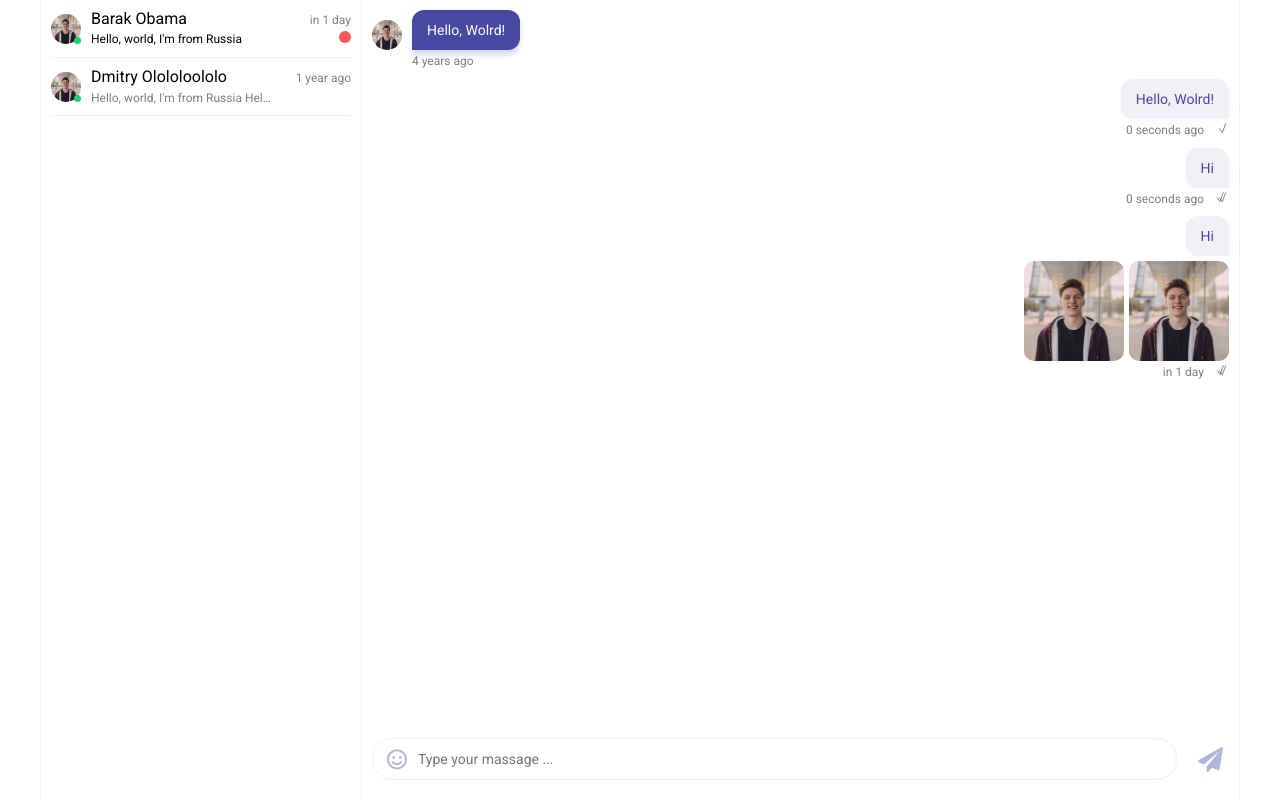
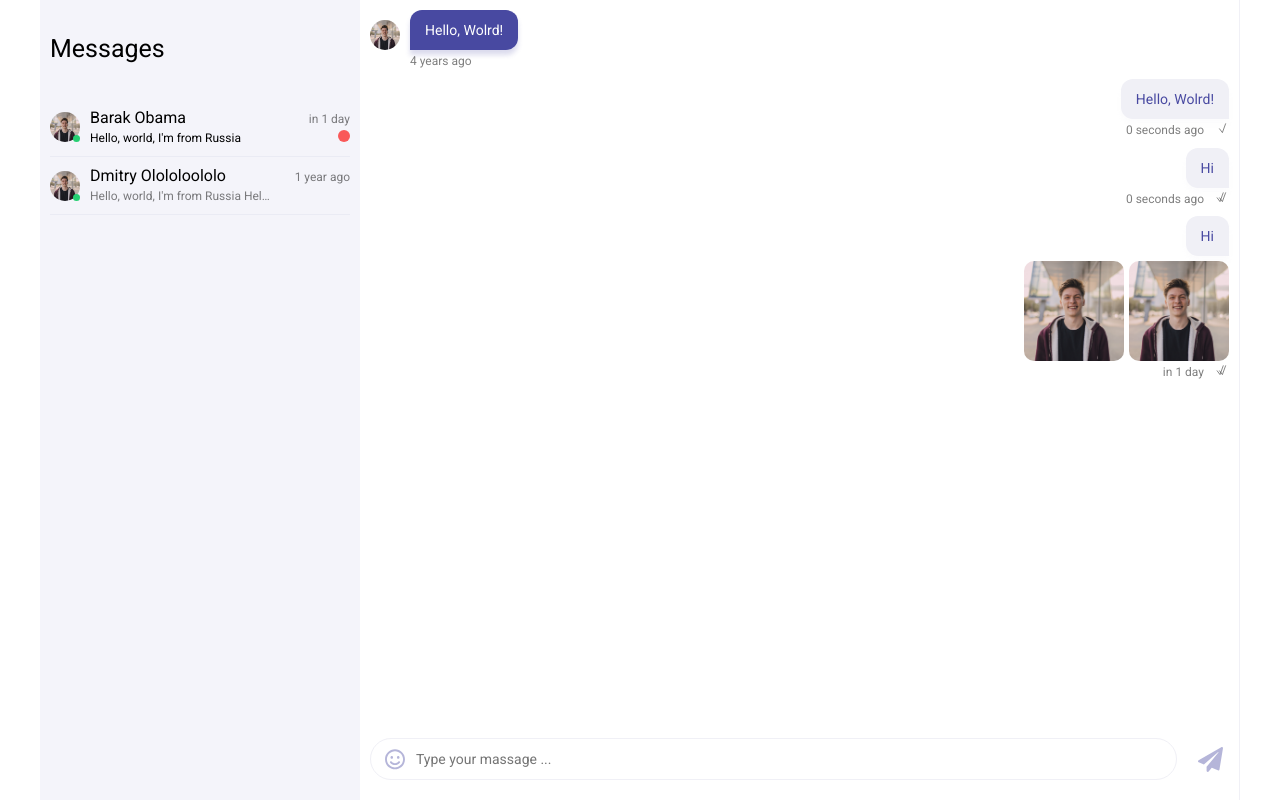
Before and after one commit to shoffkarim/react-chat-frontend, a React (Create React App) app: page / in a window 1280 px wide. Built offline with nearby package versions, Linux system fonts and the light colour scheme.

Commit message:
add title

```diff
--- a/src/App.tsx
+++ b/src/App.tsx
@@ -38,8 +38,13 @@ const App: React.FC = () => {
     <div className="App">
       <div className="main">
         <div className="dialogs">
-          <DialogItem user={user} message={message} />
-          <DialogItem user={user2} message={message2} />
+          <div className="dialogs-title">
+            <p>Messages</p>
+          </div>
+          <div className="dialog-list">
+            <DialogItem user={user} message={message} />
+            <DialogItem user={user2} message={message2} />
+          </div>
         </div>
         <div className="dialog-window">
           <div className="dialog-messages">
--- a/src/components/Dialog/Dialog.sass
+++ b/src/components/Dialog/Dialog.sass
@@ -4,16 +4,20 @@
   max-width: 300px
   width: 100%
   overflow: hidden
-  border-left: 1px solid #f0f0f6
-  border-right: 1px solid #f0f0f6
   padding: 0 10px
+  background-color: #f4f4fa
+  &-title
+    font-size: 25px
+    color: #000
+    margin: 0
+    padding: 10px 0px
   &-item
     display: flex
     flex-direction: row
     align-items: center
     padding: 10px 0px
     width: 100%
-    border-bottom: 1px solid #f0f0f6
+    border-bottom: 1px solid #eaebf4
     &__avatar
       width: 30px
       min-width: 30px
--- a/src/index.sass
+++ b/src/index.sass
@@ -2,6 +2,7 @@
 @import url('https://fonts.googleapis.com/css2?family=Roboto&display=swap');
 $purple: #4849a1
 $gray: #f0f0f6
+$darkGray: #eaebf4
 $lightPurple: #f4f4fa
 $red: #f95959
 $green: #26cf72
```
